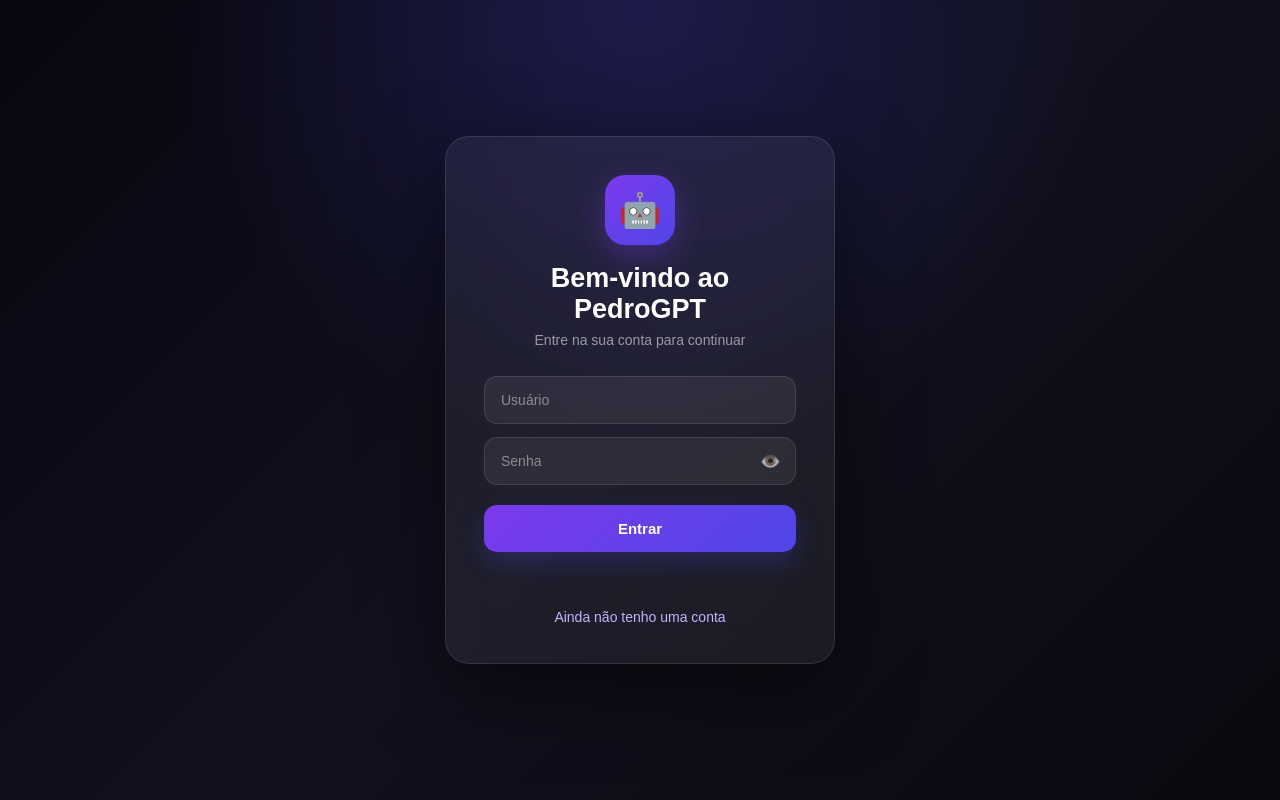
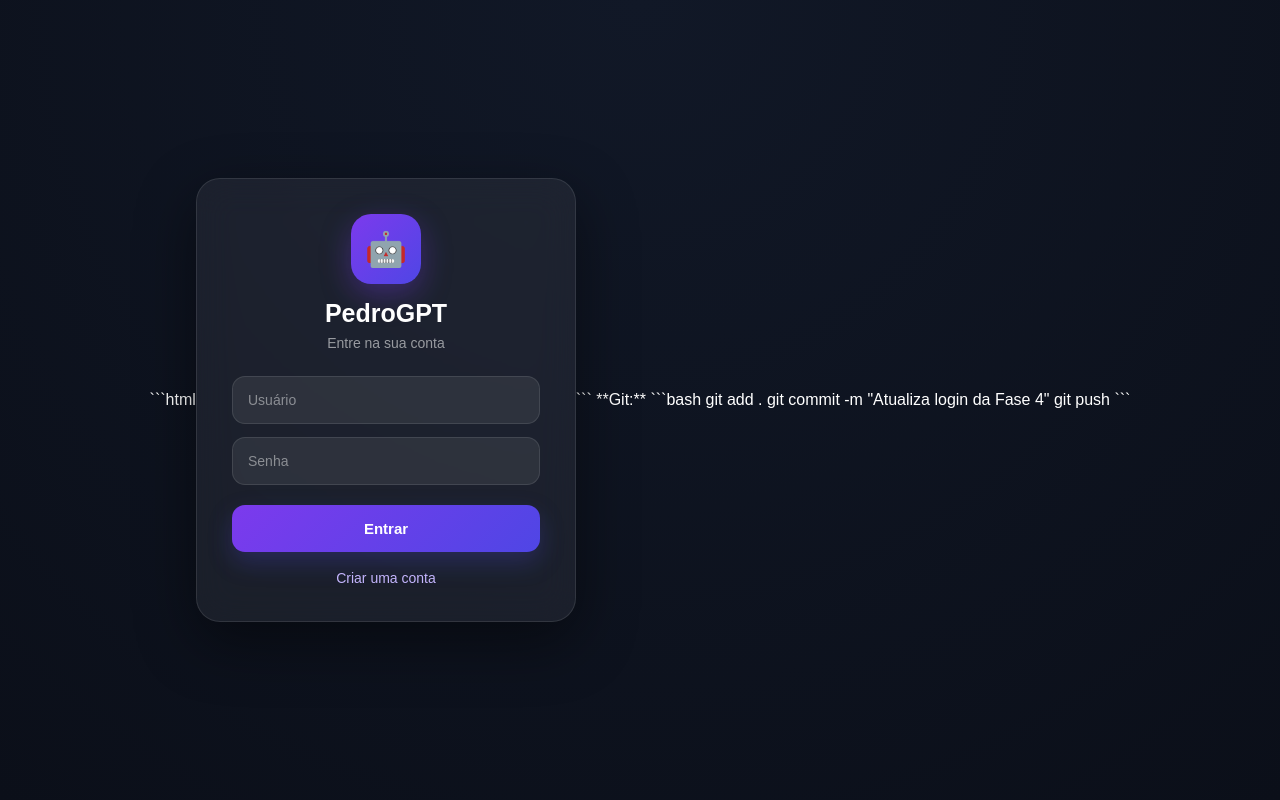
Before and after one commit to phramoslima24-web/PedroGPT, a Flask app: page /login in a window 1280 px wide. Run offline with Flask 3, Linux system fonts and the light colour scheme.

Commit message:
Update login.html

````diff
--- a/templates/login.html
+++ b/templates/login.html
@@ -1,3 +1,4 @@
+```html
 <!DOCTYPE html>
 <html lang="pt-BR">
 <head>
@@ -7,7 +8,6 @@
 <title>Login - PedroGPT</title>
 
 <style>
-
 * {
     margin: 0;
     padding: 0;
@@ -22,8 +22,7 @@ body {
     align-items: center;
 
     background:
-        radial-gradient(circle at top, #1e1b4b, transparent 45%),
-        linear-gradient(135deg, #070711, #11111f, #09090f);
+        radial-gradient(circle at top, #111827, #0b0f19);
 
     color: white;
     padding: 20px;
@@ -31,32 +30,29 @@ body {
 
 .card {
     width: 100%;
-    max-width: 390px;
-
-    padding: 38px;
+    max-width: 380px;
+    padding: 35px;
 
     border-radius: 24px;
 
     background: rgba(255,255,255,0.06);
-
-    backdrop-filter: blur(20px);
-    -webkit-backdrop-filter: blur(20px);
+    backdrop-filter: blur(18px);
 
     border: 1px solid rgba(255,255,255,0.10);
 
     box-shadow:
-        0 25px 80px rgba(0,0,0,0.55);
+        0 20px 60px rgba(0,0,0,0.45);
 
     text-align: center;
 
-    animation: aparecer .4s ease;
+    animation: aparecer 0.4s ease;
 }
 
 .logo {
     width: 70px;
     height: 70px;
 
-    margin: 0 auto 18px;
+    margin: 0 auto 15px;
 
     display: flex;
     align-items: center;
@@ -70,18 +66,18 @@ body {
     font-size: 34px;
 
     box-shadow:
-        0 10px 30px rgba(124,58,237,.35);
+        0 10px 30px rgba(124,58,237,0.35);
 }
 
 h1 {
-    font-size: 27px;
+    font-size: 25px;
     margin-bottom: 7px;
 }
 
 .subtitulo {
-    color: rgba(255,255,255,.55);
+    color: rgba(255,255,255,0.55);
     font-size: 14px;
-    margin-bottom: 28px;
+    margin-bottom: 25px;
 }
 
 .campo {
@@ -91,62 +87,34 @@ h1 {
 
 input {
     width: 100%;
-
-    padding: 15px 16px;
-
-    border: 1px solid rgba(255,255,255,.10);
+    padding: 15px;
 
     border-radius: 13px;
 
-    outline: none;
+    border: 1px solid rgba(255,255,255,0.10);
 
-    background: rgba(255,255,255,.07);
+    background: rgba(255,255,255,0.08);
 
     color: white;
 
+    outline: none;
+
     font-size: 14px;
 
-    transition: .2s;
+    transition: 0.2s;
+}
+
+input::placeholder {
+    color: rgba(255,255,255,0.45);
 }
 
 input:focus {
-    border-color: #7c3aed;
+    border-color: rgba(124,58,237,0.8);
 
-    background: rgba(255,255,255,.09);
+    background: rgba(255,255,255,0.10);
 
     box-shadow:
-        0 0 0 3px rgba(124,58,237,.12);
-}
-
-input::placeholder {
-    color: rgba(255,255,255,.45);
-}
-
-.senha-input {
-    padding-right: 48px;
-}
-
-.olho {
-    position: absolute;
-
-    right: 15px;
-    top: 50%;
-
-    transform: translateY(-50%);
-
-    cursor: pointer;
-
-    opacity: .65;
-
-    font-size: 17px;
-
-    user-select: none;
-
-    transition: .2s;
-}
-
-.olho:hover {
-    opacity: 1;
+        0 0 0 3px rgba(124,58,237,0.12);
 }
 
 button {
@@ -161,101 +129,74 @@ button {
     border-radius: 13px;
 
     background:
-        linear-gradient(
-            135deg,
-            #7c3aed,
-            #4f46e5
-        );
+        linear-gradient(135deg, #7c3aed, #4f46e5);
 
     color: white;
 
+    font-weight: bold;
+
     font-size: 15px;
-
-    font-weight: bold;
 
     cursor: pointer;
 
-    transition: .2s;
+    transition: 0.2s;
 
     box-shadow:
-        0 10px 25px rgba(79,70,229,.25);
+        0 10px 25px rgba(79,70,229,0.25);
 }
 
 button:hover {
     transform: translateY(-2px);
-
-    box-shadow:
-        0 14px 30px rgba(79,70,229,.35);
 }
 
 button:active {
-    transform: scale(.98);
+    transform: scale(0.98);
 }
 
 button:disabled {
-    opacity: .6;
+    opacity: 0.6;
     cursor: not-allowed;
     transform: none;
 }
 
-.mensagem {
-    min-height: 20px;
-
-    margin-top: 15px;
-
-    font-size: 13px;
-
-    color: #fca5a5;
-}
-
-.link {
+a {
     display: block;
 
-    margin-top: 22px;
+    margin-top: 18px;
 
     color: #c4b5fd;
 
     text-decoration: none;
 
     font-size: 14px;
-
-    transition: .2s;
 }
 
-.link:hover {
-    color: white;
+a:hover {
+    text-decoration: underline;
 }
 
-.carregando {
-    display: inline-flex;
+.erro {
+    display: none;
 
-    align-items: center;
+    margin-top: 15px;
 
-    gap: 8px;
-}
+    padding: 11px;
 
-.spinner {
-    width: 15px;
-    height: 15px;
+    border-radius: 10px;
 
-    border: 2px solid rgba(255,255,255,.35);
-    border-top-color: white;
+    background: rgba(239,68,68,0.12);
 
-    border-radius: 50%;
+    border: 1px solid rgba(239,68,68,0.25);
 
-    animation: girar .7s linear infinite;
-}
+    color: #fca5a5;
 
-@keyframes girar {
-    to {
-        transform: rotate(360deg);
-    }
+    font-size: 13px;
 }
 
 @keyframes aparecer {
     from {
         opacity: 0;
-        transform: translateY(15px) scale(.98);
+        transform: translateY(15px) scale(0.98);
     }
 
     to {
@@ -267,17 +208,15 @@ button:disabled {
 @media(max-width: 450px) {
 
     .card {
-        padding: 30px 22px;
-        border-radius: 20px;
+        padding: 28px 22px;
     }
 
     h1 {
-        font-size: 24px;
+        font-size: 23px;
     }
+}
+</style>
 
-}
-
-</style>
 </head>
 
 <body>
@@ -288,140 +227,83 @@ button:disabled {
         🤖
     </div>
 
-    <h1>Bem-vindo ao PedroGPT</h1>
+    <h1>PedroGPT</h1>
 
     <div class="subtitulo">
-        Entre na sua conta para continuar
+        Entre na sua conta
     </div>
 
-
     <div class="campo">
-
         <input
             type="text"
             id="username"
             placeholder="Usuário"
             autocomplete="username"
         >
-
     </div>
 
-
     <div class="campo">
-
         <input
             type="password"
             id="password"
-            class="senha-input"
             placeholder="Senha"
             autocomplete="current-password"
         >
-
-        <span
-            class="olho"
-            id="olho"
-            onclick="alternarSenha()"
-        >
-            👁️
-        </span>
-
     </div>
 
+    <div
+        id="erro"
+        class="erro"
+    ></div>
 
     <button
-        id="botaoLogin"
+        id="btnLogin"
         onclick="login()"
     >
         Entrar
     </button>
 
-
-    <div
-        id="mensagem"
-        class="mensagem"
-    ></div>
-
-
-    <a
-        href="/register"
-        class="link"
-    >
-        Ainda não tenho uma conta
+    <a href="/register">
+        Criar uma conta
     </a>
 
 </div>
 
-
 <script>
-
-function alternarSenha() {
-
-    const senha =
-        document.getElementById("password");
-
-    const olho =
-        document.getElementById("olho");
-
-    if (senha.type === "password") {
-
-        senha.type = "text";
-
-        olho.textContent = "🙈";
-
-    } else {
-
-        senha.type = "password";
-
-        olho.textContent = "👁️";
-
-    }
-}
-
-
-function mostrarMensagem(texto) {
-
-    document.getElementById("mensagem").textContent =
-        texto;
-
-}
-
 
 async function login() {
 
     const username =
-        document.getElementById("username")
+        document
+        .getElementById("username")
         .value
         .trim();
 
     const password =
-        document.getElementById("password")
-        .value;
+        document
+        .getElementById("password")
+        .value
+        .trim();
+
+    const erro =
+        document.getElementById("erro");
 
     const botao =
-        document.getElementById("botaoLogin");
+        document.getElementById("btnLogin");
 
+    erro.style.display = "none";
 
     if (!username || !password) {
 
-        mostrarMensagem(
-            "Preencha usuário e senha."
+        mostrarErro(
+            "Preencha o usuário e a senha."
         );
 
         return;
     }
 
-
     botao.disabled = true;
-
-    botao.innerHTML = `
-        <span class="carregando">
-            <span class="spinner"></span>
-            Entrando...
-        </span>
-    `;
-
-    mostrarMensagem("");
-
+    botao.innerText = "Entrando...";
 
     try {
 
@@ -436,18 +318,15 @@ async function login() {
                             "application/json"
                     },
 
-                    body:
-                        JSON.stringify({
-                            username,
-                            password
+                    body: JSON.stringify({
+                        username: username,
+                        password: password
                     })
                 }
             );
 
-
         const data =
             await resposta.json();
-
 
         if (data.success) {
 
@@ -456,32 +335,58 @@ async function login() {
             return;
         }
 
-
-        mostrarMensagem(
+        mostrarErro(
             data.message ||
-            "Usuário ou senha incorretos."
+            "Usuário ou senha inválidos."
         );
 
-
-    } catch (erro) {
+    } catch (error) {
 
         console.error(
             "Erro no login:",
-            erro
+            error
         );
 
-        mostrarMensagem(
-            "Erro de conexão com o servidor."
+        mostrarErro(
+            "Não foi possível conectar ao servidor."
         );
 
+    } finally {
+
+        botao.disabled = false;
+        botao.innerText = "Entrar";
+    }
 }
 
 
-    botao.disabled = false;
+function mostrarErro(mensagem) {
 
-    botao.textContent = "Entrar";
+    const erro =
+        document.getElementById("erro");
+
+    erro.innerText = mensagem;
+
+    erro.style.display = "block";
 }
 
+
+// ENTER PARA ENTRAR
+document.addEventListener(
+    "DOMContentLoaded",
+    function() {
+
+        document
+        .getElementById("username")
+        .addEventListener(
+            "keydown",
+            function(event) {
+
+                if (event.key === "Enter") {
+                    login();
+                }
+
+            }
+        );
 
         document
         .getElementById("password")
@@ -490,30 +395,11 @@ document
             function(event) {
 
                 if (event.key === "Enter") {
-
-                event.preventDefault();
-
                     login();
-
                 }
 
             }
         );
-
-
-document
-    .getElementById("username")
-    .addEventListener(
-        "keydown",
-        function(event) {
-
-            if (event.key === "Enter") {
-
-                event.preventDefault();
-
-                login();
-
-            }
 
     }
 );
@@ -522,3 +408,12 @@ document
 
 </body>
 </html>
+```
+
+**Git:**
+
+```bash
+git add .
+git commit -m "Atualiza login da Fase 4"
+git push
+```
````
Lines whose indentation alone changed are shown as unchanged.
